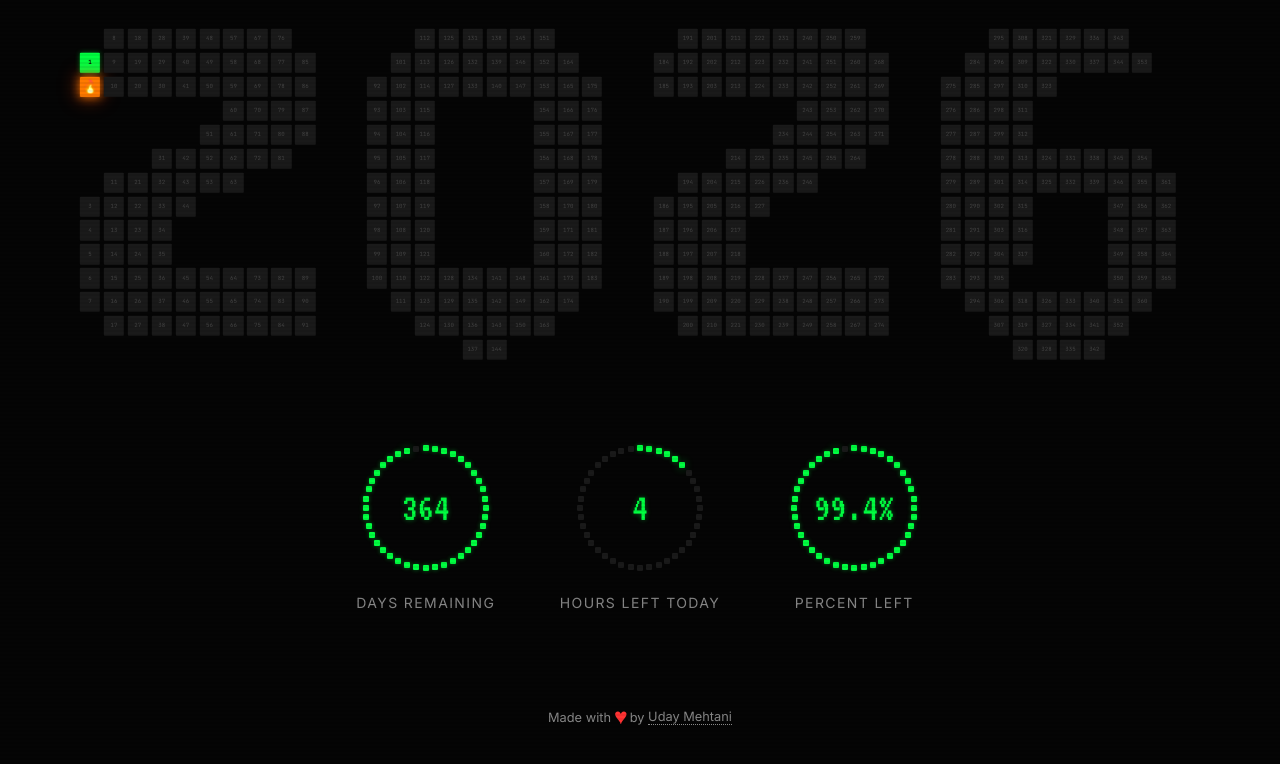
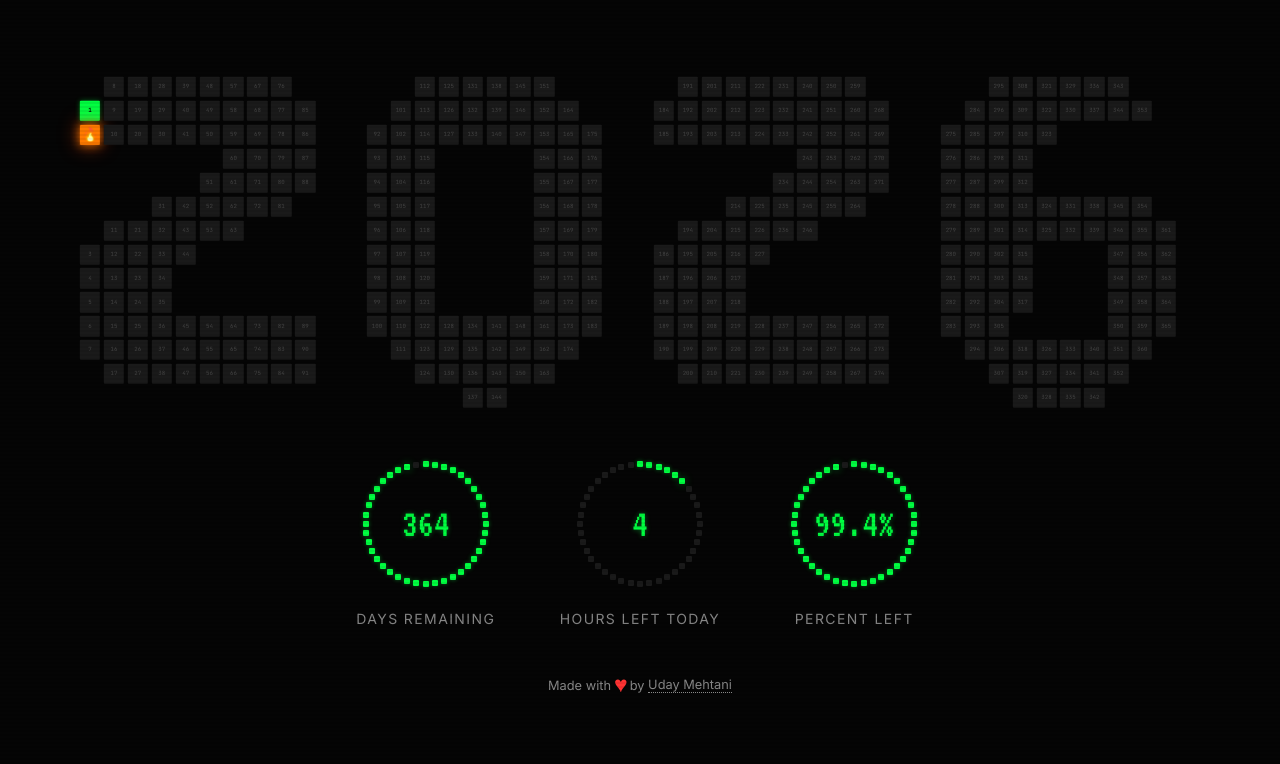
Before and after one commit to uday03meh/2026-app, a website: page index.html in a window 1280 px wide. Drawn offline with Linux system fonts and the light colour scheme.

Commit message:
footer changed

```diff
--- a/styles.css
+++ b/styles.css
@@ -26,9 +26,9 @@ body {
     flex-direction: column;
     align-items: center;
     justify-content: center;
-    overflow: hidden;
-    /* Prevent any scrollbars */
-    padding: 2rem;
+    overflow-y: auto;
+    overflow-x: hidden;
+    padding: 1rem;
 }
 
 .visually-hidden {
@@ -48,7 +48,7 @@ main {
     display: flex;
     flex-direction: column;
     align-items: center;
-    gap: 4rem;
+    gap: 2rem;
 }
 
 /* Hero Section */
@@ -66,7 +66,7 @@ main {
     max-width: 1100px;
     aspect-ratio: 4/1;
     /* 80x20 = 4:1 */
-    margin-bottom: 3rem;
+    margin-bottom: 1.5rem;
 
     display: flex;
     align-items: center;
@@ -215,8 +215,8 @@ main {
     text-align: center;
     justify-content: center;
     /* Center them */
-    margin-top: 1rem;
-    margin-bottom: 2rem;
+    margin-top: 0.5rem;
+    margin-bottom: 1rem;
     /* Add breathing room at bottom */
 }
 
@@ -402,8 +402,8 @@ main {
 footer {
     width: 100%;
     text-align: center;
-    padding: 2rem;
-    margin-top: 2rem;
+    padding: 1rem;
+    margin-top: 1rem;
     color: var(--text-secondary);
     font-size: 0.8rem;
 }
```
Also changed, not shown: ANDROID_DEVELOPMENT_PROMPT_v2.md (added).
